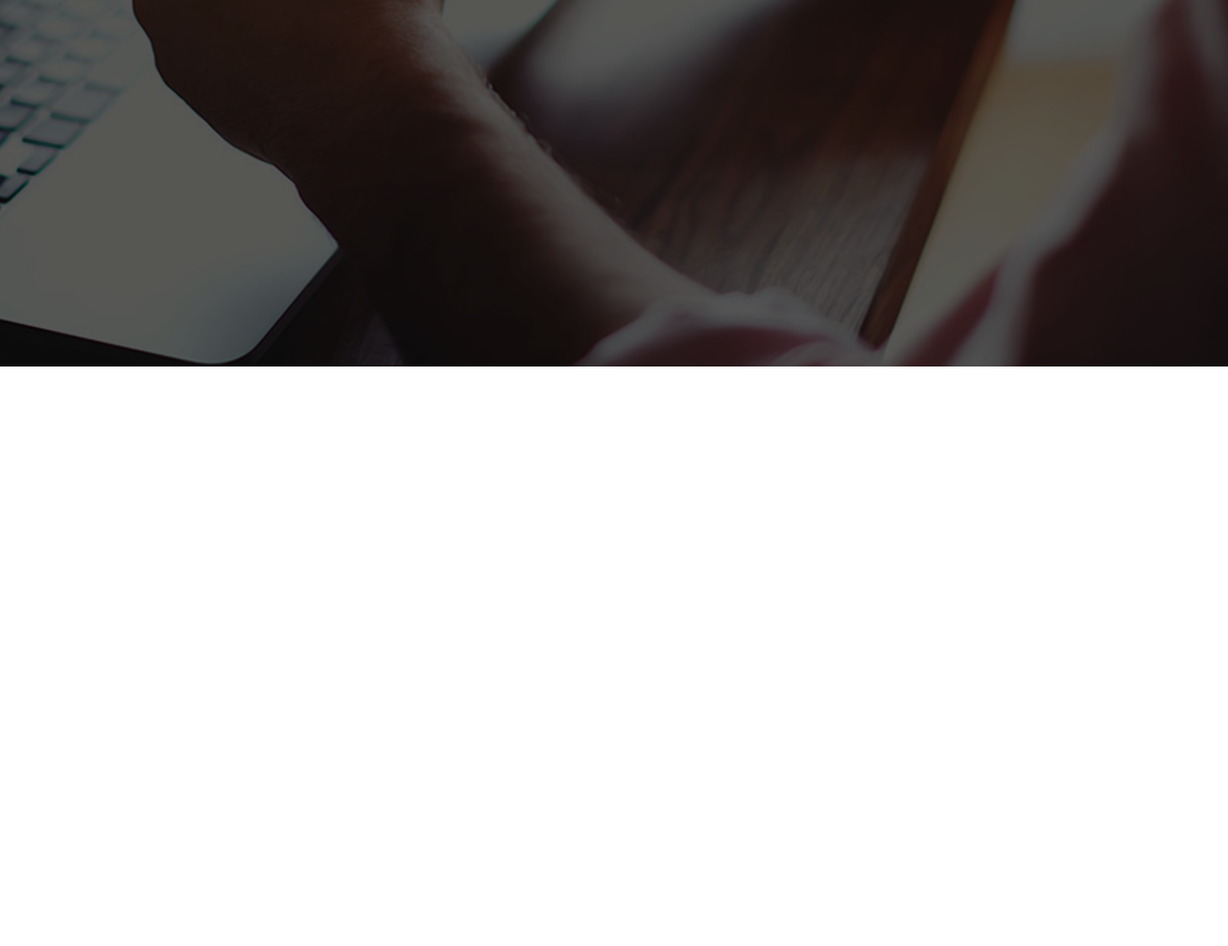
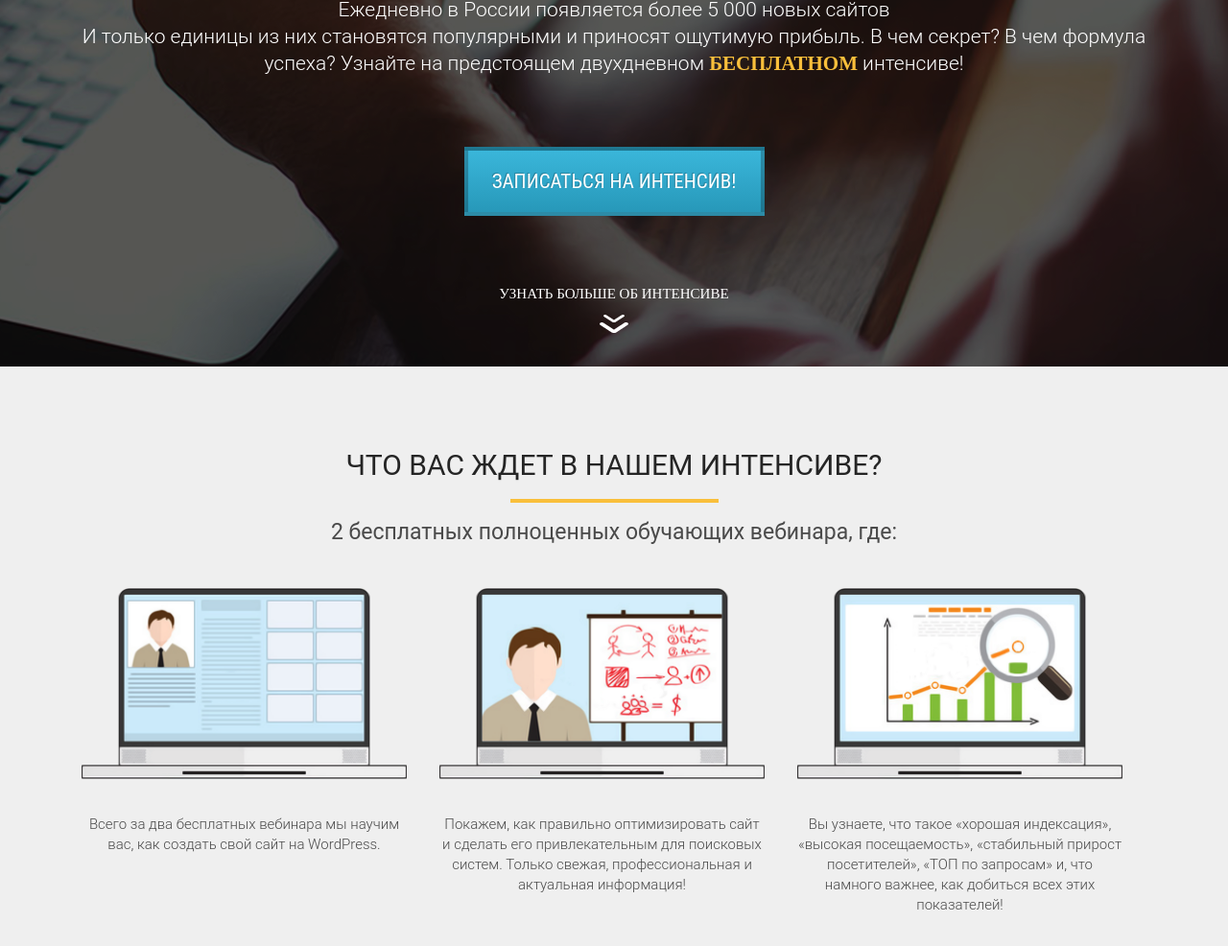
Before and after one commit to zavitayte/html-psd-pc, a plain HTML site: page index.html in a window 1280 px wide. Shown: the part 418-1404 px from the top of the page at 96% size. Before the commit the page ends 800 px from the top, so only its background shows below. Drawn offline with Linux system fonts and the light colour scheme.

Commit message:
my site with pic

```diff
--- a/index.html
+++ b/index.html
@@ -13,10 +13,49 @@
                 <img src="/scr/icons/logo.png" alt="logo" class="logo_img">
                 <div class="logo_text">WordPress интенсив</div>
             </div>
+            <h1 class="title">Создать свой сайт на WordPress </h1>
+            <div class="simple">
+                <h2 class="title_big">это просто!</h2>
+                <div class="line"></div>
+            </div>
+            <h2 class="title">Куда сложнее сделать это правильно!</h2>
+            <div class="promo_text">
+                Ежедневно в России появляется более 5 000 новых сайтов <br>
+                И только единицы из них становятся популярными и приносят ощутимую прибыль. В чем секрет? В чем формула успеха? Узнайте на предстоящем двухдневном <span>БЕСПЛАТНОМ</span> интенсиве!
+            </div>
+            <button class="promo_btn">Записаться на интенсив!</button>
+
+            <div class="more">
+                <div class="more_text">узнать больше об интенсиве</div>
+                <img src="/scr/icons/arrow_icon.png" alt="вниз" class="more_img">
+            </div>
         </div>
+   </section>
+   <section class="waiting">
+    <div class="container">
+        <h2 class="waiting_header">Что вас ждет в нашем интенсиве?</h2>
+        <div class="waiting_devider"></div>
+        <div class="waiting_subheader">2 бесплатных полноценных обучающих вебинара, где:</div>
+        <div class="waiting_wrapper">
+            <div class="waiting_item">
+                <img src="/scr/img/waiting/1.png" alt="люди и комп" class="waiting_img">
+                <div class="waiting_descr">Всего за два бесплатных вебинара мы научим вас, как создать свой сайт на WordPress. </div>
+            </div>
+            <div class="waiting_item">
+                <img src="/scr/img/waiting/2.png" alt="план" class="waiting_img">
+                <div class="waiting_descr">Покажем, как правильно оптимизировать сайт и сделать его привлекательным для поисковых систем. Только свежая, профессиональная и
+                    актуальная информация!</div>
+            </div>
+            <div class="waiting_item">
+                <img src="/scr/img/waiting/3.png" alt="график" class="waiting_img">
+                <div class="waiting_descr">Вы узнаете, что такое «хорошая индексация»,
+                    «высокая посещаемость», «стабильный прирост посетителей», «ТОП по запросам» и, что намного важнее, как добиться всех этих показателей!</div>
+            </div>
+        </div>
+    </div>
 
 
-    </section>
+   </section>
 
 
 </body>
--- a/scr/css/style.css
+++ b/scr/css/style.css
@@ -9,10 +9,11 @@
     width: 1140px;
     margin: 0 auto;
 }
-
+/* класс первой секции */
 .promo {
     height: 800px;
     background: url("../img/bg/background.png") center center /cover no-repeat;
+    padding: 39px 0 62px 0;
 }
 
 .logo .logo_img {
@@ -28,4 +29,155 @@
     line-height: 24px;
     text-transform: uppercase;
     text-align: center;
+    margin-top: 14px;
 }
+
+h1 {
+    margin-top: 53px;
+}
+
+h2.title {
+    margin-top: 30px;
+}
+
+.title {
+    color: #f9bf3b;
+    font-family: "Roboto - Black";
+    font-size: 41px;
+    font-weight: 400;
+    line-height: 24px;
+    text-transform: uppercase;
+    text-align: center;
+
+}
+.simple .title_big {
+    color: #ffffff;
+    font-family: "Roboto - Black";
+    font-size: 80px;
+    font-weight: 400;
+    text-transform: uppercase;
+    text-align: center;
+    margin-top: 21px;
+}
+
+.promo .promo_text {
+
+    /* Style for "Ежедневно" */
+    padding: 0 13px;
+    margin-top: 23px;
+    color: #ffffff;
+    font-size: 21px;
+    font-weight: 300;
+    line-height: 28px;
+    /* Text style for "Ежедневно" */
+    font-family: "Roboto Light";
+    font-weight: 300;
+    text-align: center;
+
+}
+
+.promo .promo_text span {
+     /* Text style for "БЕСПЛАТНОМ" */
+    color: #f9bf3b;
+    font-family: "Roboto - Bold";
+    font-weight: 700;
+}
+
+.promo .promo_btn {
+    display: block;
+    margin: 0 auto;
+    margin-top: 73px;
+    width: 313px;
+    height: 72px;
+    box-shadow: inset 0 0 0 rgba(0, 0, 0, 0.18);
+    border: 4px solid rgba(0, 0, 0, 0.23);
+    background-image: linear-gradient(to top, #2798b9 0%, #3ab6da 100%);
+    text-shadow: -1px -1px 0 rgba(0, 0, 0, 0.22);
+    color: #ffffff;
+    font-family: "Roboto Condensed";
+    font-size: 21px;
+    font-weight: 400;
+    line-height: 24px;
+    text-transform: uppercase;
+    cursor: pointer;
+    outline: none;
+}
+
+.more {
+    margin-top: 73px;
+}
+
+.more .more_text {
+    color: #ffffff;
+    font-family: "Roboto - Thin";
+    font-size: 15px;
+    font-weight: 400;
+    text-transform: uppercase;
+    text-align: center;
+}
+
+.more .more_img {
+    display: block;
+    margin: 0 auto;
+    margin-top: 13px;
+
+}
+
+.waiting {
+    height: 604px;
+    background-color: #efefef;
+    padding: 85px 0 75px 0;
+}
+
+.waiting .waiting_header {
+    color: #252525;
+    font-family: Roboto;
+    font-size: 30px;
+    font-weight: 400;
+    text-transform: uppercase;
+    text-align: center;
+}
+
+.waiting .waiting_devider {
+    display: block;
+    margin: 0 auto;
+    margin-top: 18px;
+    width: 217px;
+    height: 4px;
+    background-color: #f9bf3b;
+}
+
+.waiting .waiting_subheader {
+    margin-top: 17px;
+    color: #4a4a4a;
+    font-family: Roboto;
+    font-size: 23px;
+    font-weight: 400;
+    text-align: center;
+}
+
+.waiting .waiting_wrapper {
+    margin-top: 45px;
+}
+
+.waiting .waiting_wrapper .waiting_item {
+    display: inline-block;
+    vertical-align: top;
+    margin: 0 15px;
+    width: 339px;
+    text-align: center;
+}
+
+.waiting .waiting_wrapper .waiting_item .waiting_img  {
+    width: 100%;
+
+}
+
+.waiting .waiting_wrapper .waiting_item .waiting_descr {
+    margin-top: 33px;
+    color: #4a4a4a;
+    font-family: Roboto;
+    font-size: 15px;
+    font-weight: 300;
+    line-height: 21px;
+}
```
Also changed, not shown: scr/img/waiting/1.png (renamed from scr/img/comp_people.png), scr/img/waiting/2.png (renamed from scr/img/people_plan.png), scr/img/waiting/3.png (renamed from scr/img/grafik.png).
